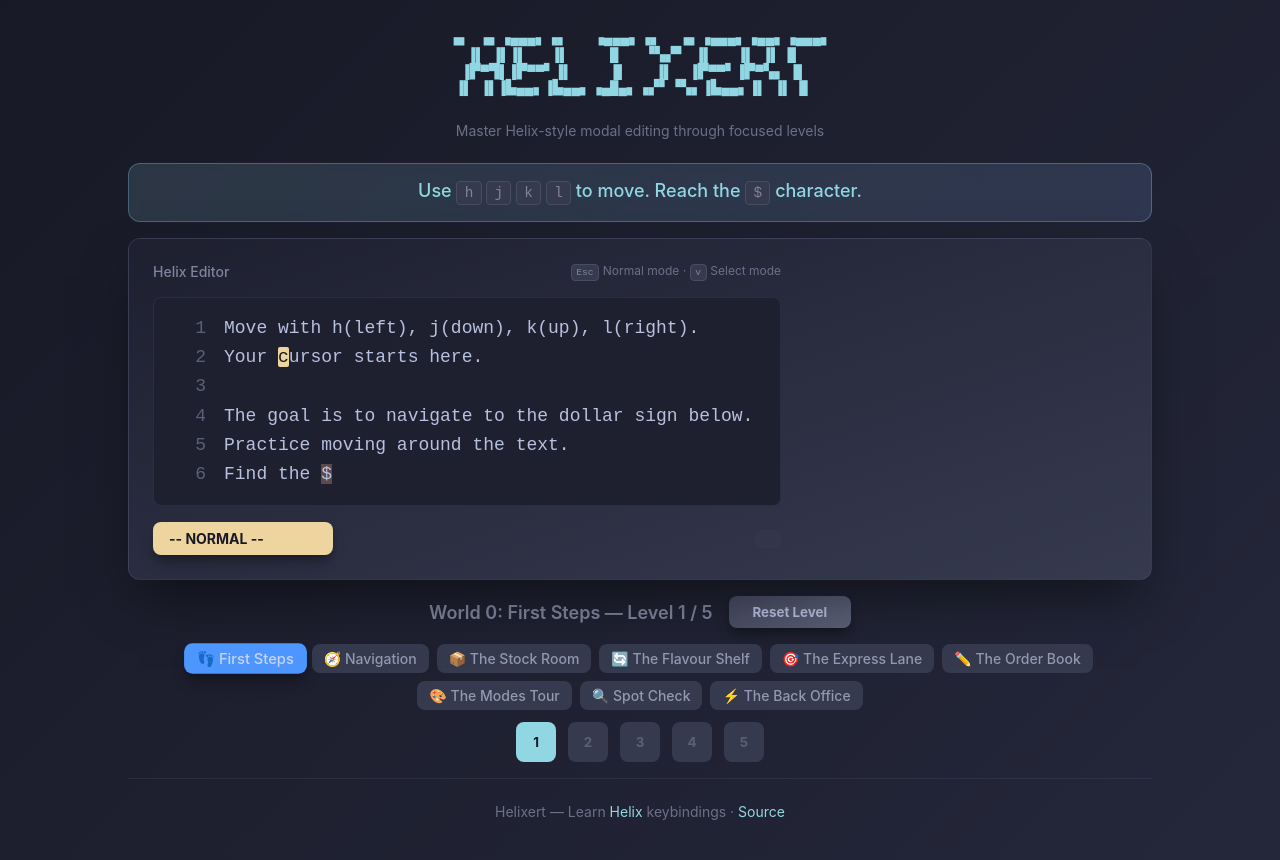
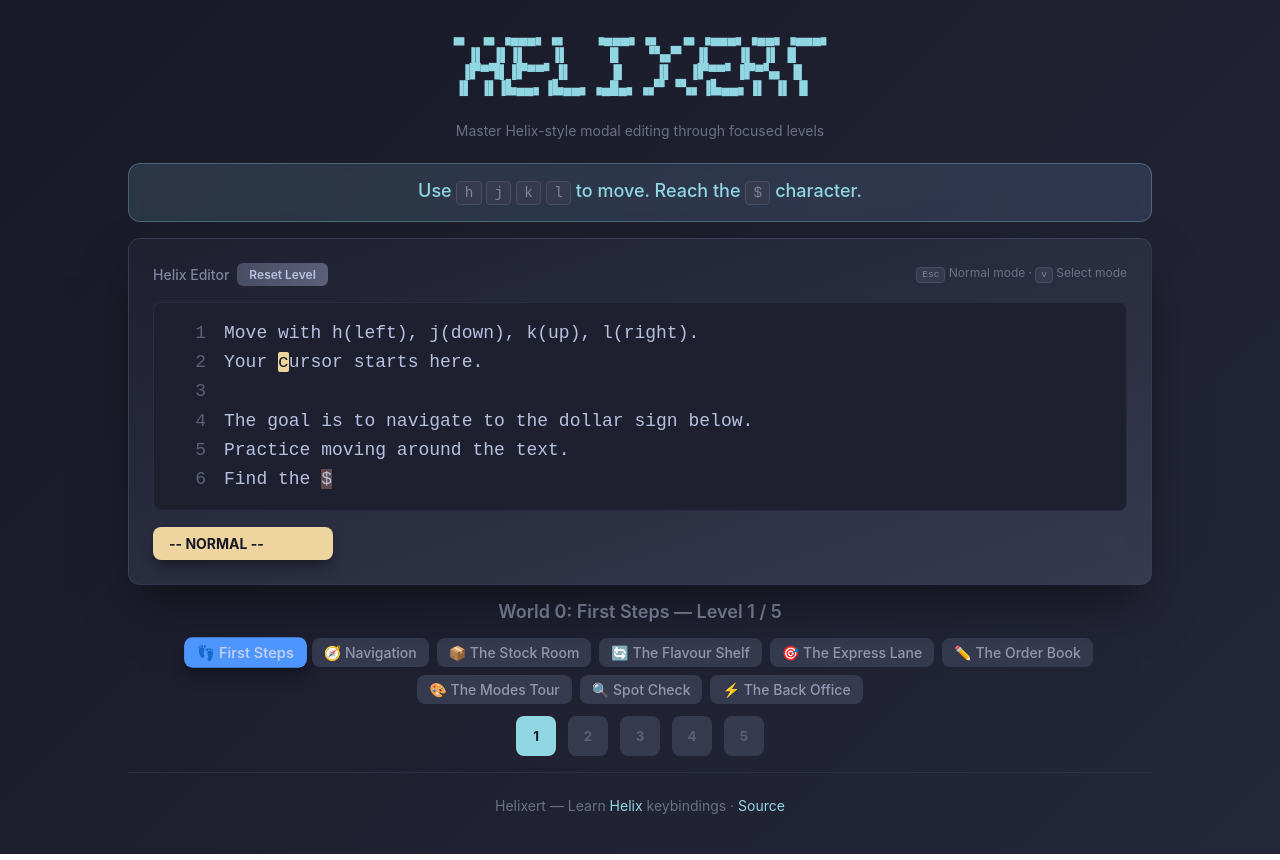
Before and after one commit to NoRaincheck/helixert, a website with bundled scripts: page index.html in a window 1280 px wide. Built offline with nearby package versions, Linux system fonts and the light colour scheme.

Commit message:
refactor: improve editor layout and UI styling

```diff
--- a/css/main.css
+++ b/css/main.css
@@ -79,6 +79,8 @@
 .flex { display: flex; }
 .flex-col { flex-direction: column; }
 .flex-wrap { flex-wrap: wrap; }
+.flex-1 { flex: 1 1 0%; }
+.min-w-0 { min-width: 0; }
 .items-center { align-items: center; }
 .justify-center { justify-content: center; }
 .justify-between { justify-content: space-between; }
@@ -249,6 +251,12 @@
   backdrop-filter: blur(4px);
 }
 
+.editor-column {
+  display: flex;
+  flex-direction: column;
+  position: relative;
+}
+
 .editor-wrapper {
   background-image: linear-gradient(to bottom right, var(--mantle), var(--surface0));
   border-radius: 0.75rem;
@@ -265,6 +273,7 @@
   overflow-x: auto;
   tab-size: 4;
   font-size: 1.125rem;
+  flex: 1;
   min-height: 200px;
   background-color: var(--mantle);
   border-radius: 0.5rem;
@@ -397,20 +406,20 @@
 }
 
 .btn-reset {
-  font-weight: 700;
+  font-weight: 600;
   border: none;
-  padding: 0.5rem 1.5rem;
-  border-radius: 0.5rem;
+  padding: 0.25rem 0.75rem;
+  border-radius: 0.375rem;
+  font-size: 0.75rem;
   transition: all 0.3s ease;
-  box-shadow: 0 10px 15px -3px rgba(0,0,0,0.3), 0 4px 6px -2px rgba(0,0,0,0.2);
   background-image: linear-gradient(to right, var(--surface1), var(--surface2));
   color: var(--subtext1);
+  white-space: nowrap;
 }
 
 .btn-reset:hover {
   background-image: linear-gradient(to right, var(--surface2), var(--surface1));
   color: var(--text);
-  transform: scale(1.05);
 }
 
 .btn-primary {
@@ -503,6 +512,8 @@
   font-weight: 700;
   transition: all 0.15s ease;
   border: none;
+  background-color: var(--surface0);
+  color: var(--surface2);
 }
 
 .level-btn:hover {
@@ -510,8 +521,7 @@
 }
 
 .level-btn.completed {
-  background-color: var(--green);
-  color: var(--crust);
+  border: 2px solid color-mix(in srgb, var(--green) 50%, transparent);
 }
 
 .level-btn.current {
--- a/index.html
+++ b/index.html
@@ -28,7 +28,12 @@
             <div class="flex flex-col md:flex-row gap-4">
                 <div class="editor-column flex-1 min-w-0">
                     <div class="flex items-center justify-between mb-4">
-                        <div class="text-sm text-overlay1 font-medium">Helix Editor</div>
+                        <div class="flex items-center gap-2">
+                            <div class="text-sm text-overlay1 font-medium">Helix Editor</div>
+                            <button id="reset-btn" class="btn-reset">
+                                Reset Level
+                            </button>
+                        </div>
                         <div class="editor-hint">
                             <kbd>Esc</kbd> Normal mode
                             &middot;
@@ -37,29 +42,24 @@
                     </div>
                     <div id="editor-display" class="editor-display"></div>
                     <textarea id="editor-input" class="absolute top-0 left-0 w-full h-full opacity-0 cursor-default" spellcheck="false" autocomplete="off" autocorrect="off" autocapitalize="off"></textarea>
-
-                    <!-- Status Bar -->
-                    <div class="flex flex-col md:flex-row justify-between items-center mt-4 gap-2">
-                        <div id="status-bar" class="status-bar mode-normal">
-                            -- NORMAL --
-                        </div>
-                        <div id="command-log" class="command-log"></div>
-                    </div>
                 </div>
                 <div id="target-column" class="target-column flex-1 min-w-0 hidden">
                     <div class="text-sm text-overlay1 font-medium mb-4">Target</div>
                     <div id="target-content" class="target-content"></div>
                 </div>
             </div>
+
+            <!-- Status Bar - full width -->
+            <div class="flex flex-col md:flex-row justify-between items-center mt-4 gap-2">
+                <div id="status-bar" class="status-bar mode-normal">
+                    -- NORMAL --
+                </div>
+                <div id="command-log" class="command-log"></div>
+            </div>
         </div>
 
         <!-- Level Controls -->
-        <div class="flex flex-col md:flex-row justify-center items-center mt-4 gap-4">
-            <div id="level-indicator" class="text-overlay1 font-semibold text-lg"></div>
-            <button id="reset-btn" class="btn-reset">
-                Reset Level
-            </button>
-        </div>
+        <div id="level-indicator" class="text-overlay1 font-semibold text-lg text-center mt-4"></div>
 
         <!-- World Tabs -->
         <div id="world-tabs"></div>
```
